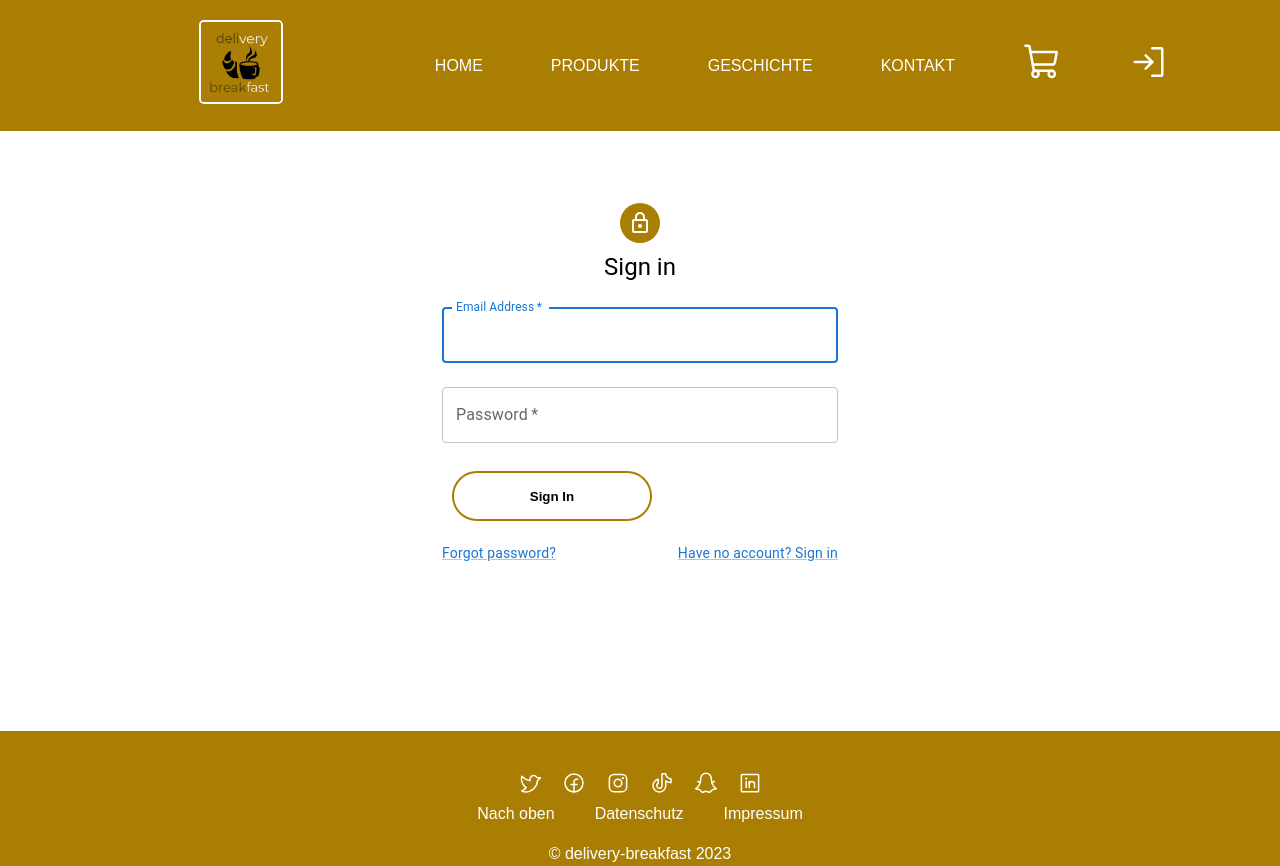
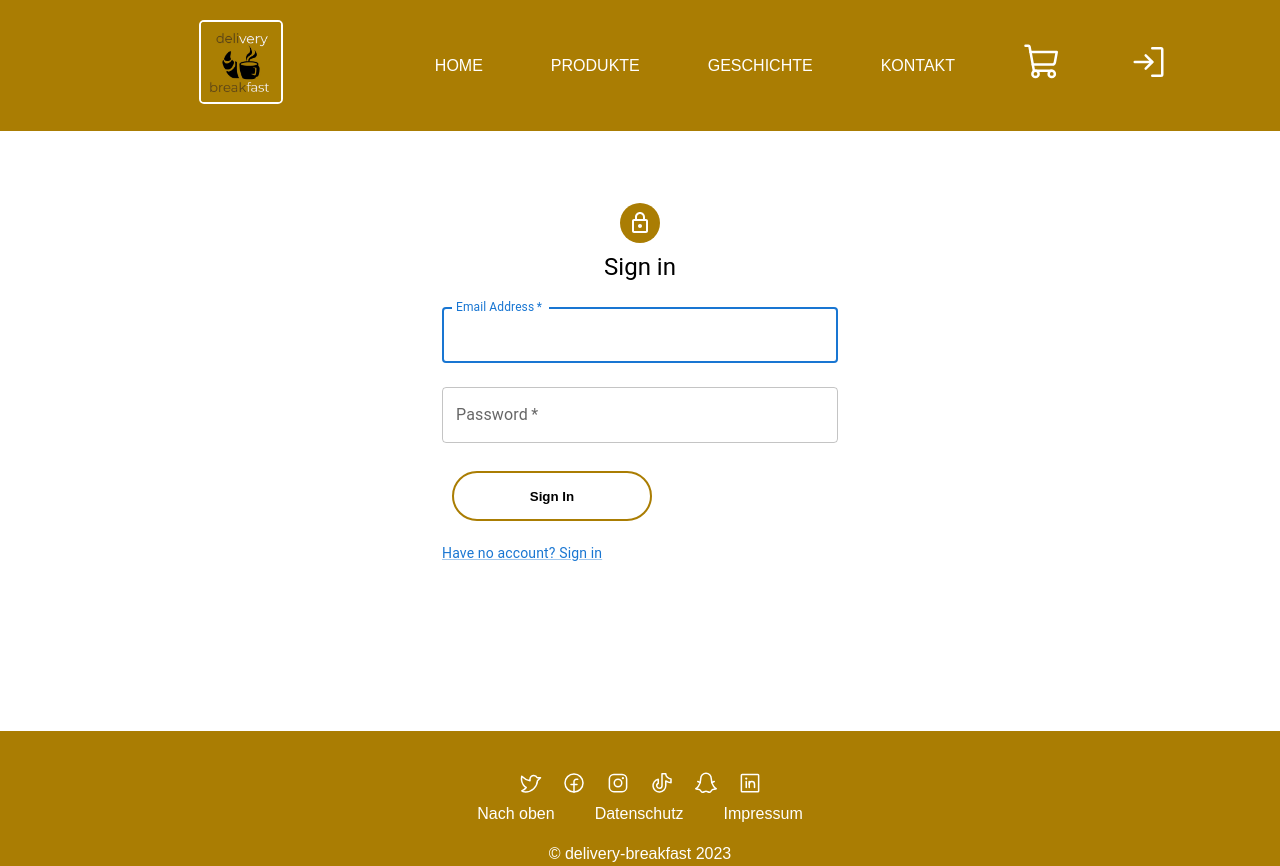
Before and after one commit to 2204Simon/Website-dynamisch, a React (Create React App) app in the folder my-app/: page /LogIn in a window 1280 px wide. Built offline with nearby package versions, Linux system fonts and the light colour scheme.

Commit message:
delet unused date picker and delete forgot password

```diff
--- a/my-app/src/pages/bestellung/SideBarBuy.tsx
+++ b/my-app/src/pages/bestellung/SideBarBuy.tsx
@@ -11,7 +11,6 @@ import Adressdaten from "../loggedIn/AdressData";
 import { useLoggedIn } from "../../globalVariables/loggedin";
 import SignIn from "../logIn/LogIn";
 import { useNavigate } from "react-router-dom";
-import DatePicker from "react-datepicker";
 import "react-datepicker/dist/react-datepicker.css";
 import { StyledDatePicker } from "./stylesBestellung/Calendar.styles";
 
@@ -79,7 +78,10 @@ export default function SideBarBuy({
           <PopupWrapper>
             {!loggedIn ? (
               <div>
-                <h1>Du musst Dich anmelden um Dein perfektes Frühstück zu bestellen!</h1>
+                <h1>
+                  Du musst Dich anmelden um Dein perfektes Frühstück zu
+                  bestellen!
+                </h1>
                 <Button
                   className="black-color white-orange"
                   onClick={() => handleClosePopup()}
--- a/my-app/src/pages/logIn/LogIn.tsx
+++ b/my-app/src/pages/logIn/LogIn.tsx
@@ -113,11 +113,6 @@ export default function SignIn() {
               Sign In
             </Button>
             <Grid container>
-              <Grid item xs>
-                <Link href="#" variant="body2">
-                  Forgot password?
-                </Link>
-              </Grid>
               <Grid item>
                 <Link component={RouterLink} to="/SignUp" variant="body2">
                   Have no account? Sign in
```
